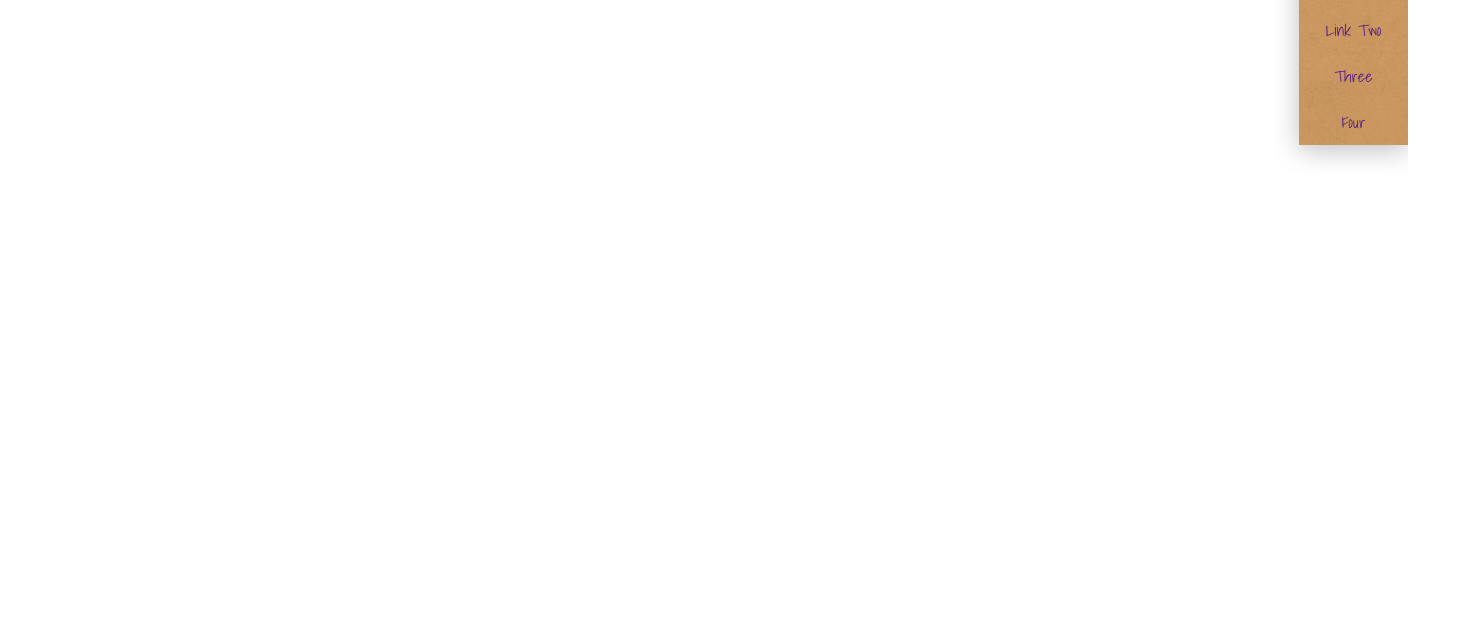
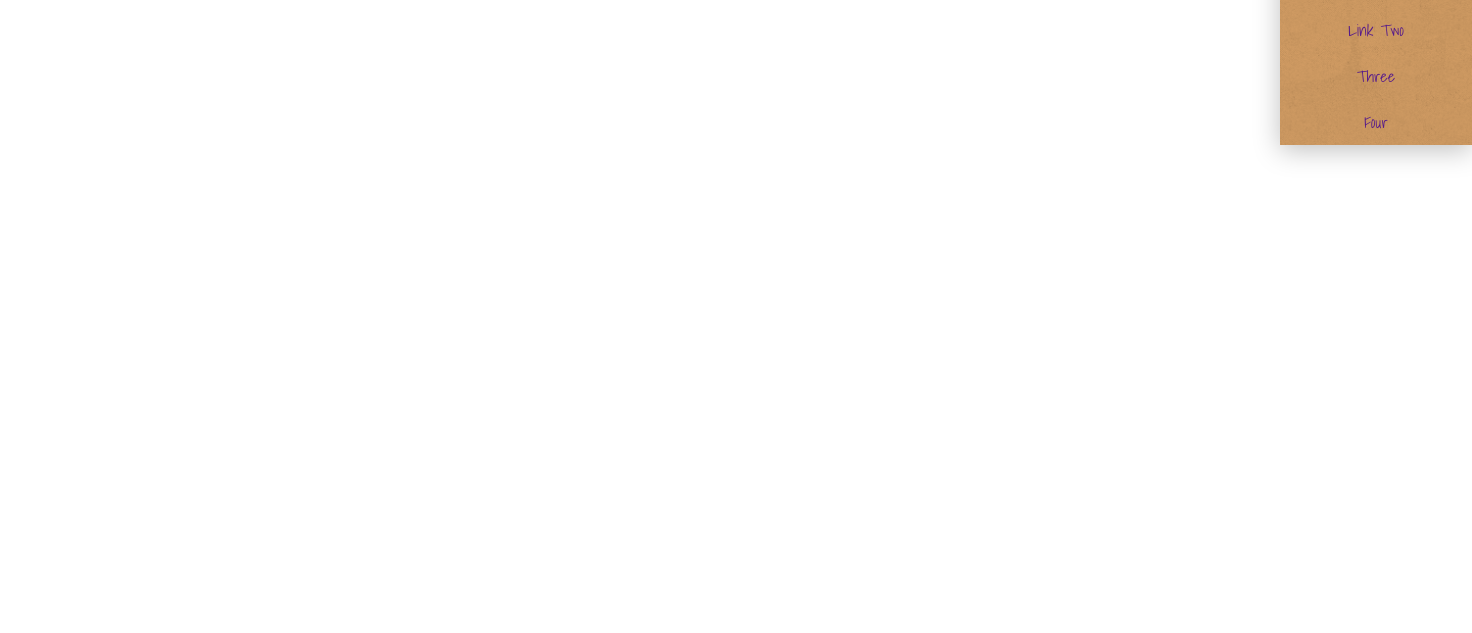
Before and after one commit to KevinNiemeyer/backroads-cafe, a plain HTML site: page index.html in a window 1280 px wide. Shown: the part 167-800 px from the top of the page, 1472 px wide, since content can reach past the window. Drawn offline with Linux system fonts and the light colour scheme.

Commit message:
Fix spacing and width on header and nav

```diff
--- a/css/styles.css
+++ b/css/styles.css
@@ -77,7 +77,7 @@ header {
 
 .logo-img {
   margin-left: 1em;
-  width: 25%;
+  width: 10em;
 }
 
 .mobilemenu {
@@ -98,8 +98,9 @@ header h3 {
 nav {
   display: inline-block;
   position: absolute;
+  width: 12em;
   top: 100%;
-  right: -100%;
+  right: -12em;
   box-shadow: 0 5px 25px 0 rgba(0, 0, 0, 0.25);
   z-index: 5;
   transition: all 0.28s cubic-bezier(0, 0, 0.58, 1);
```
